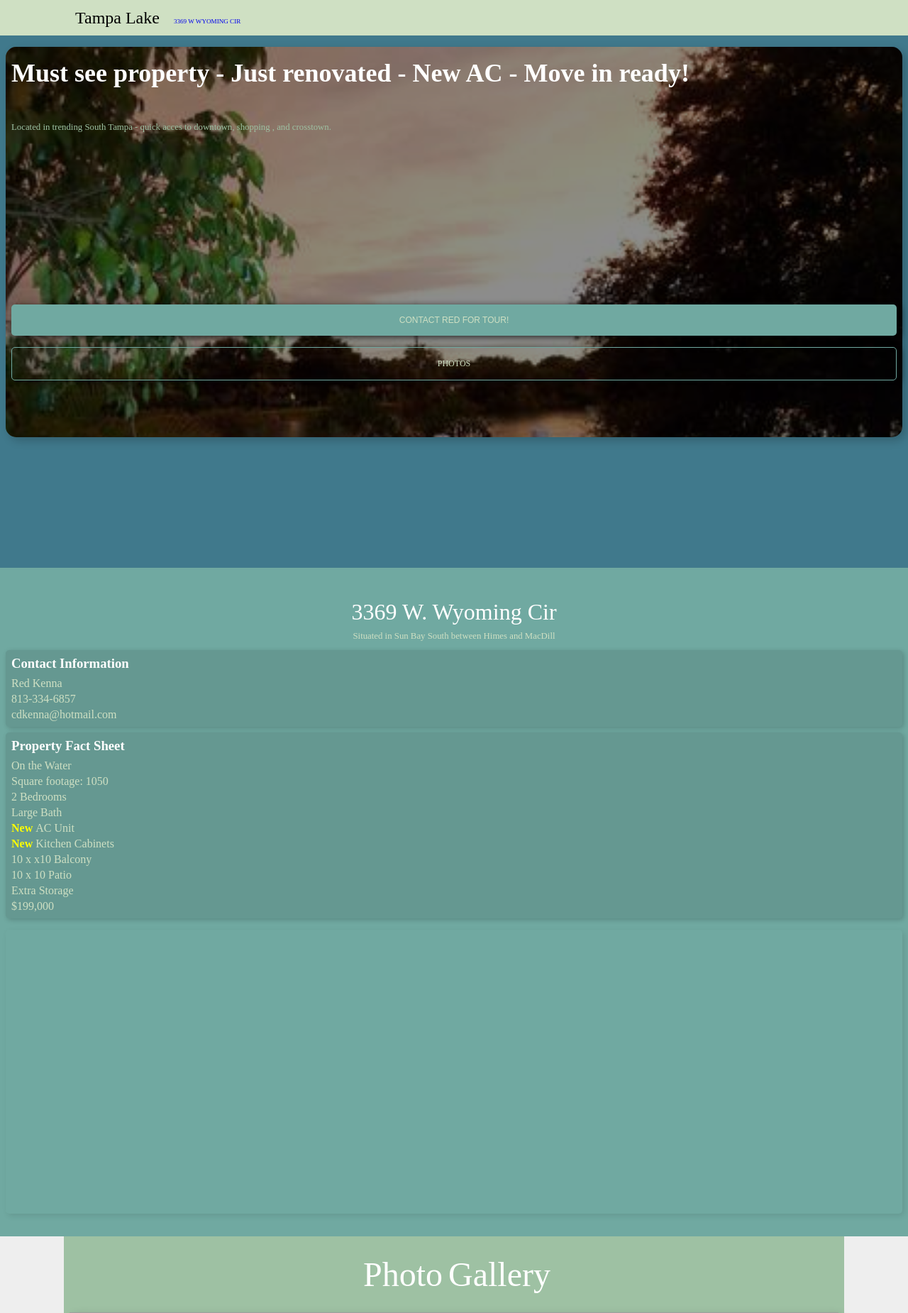
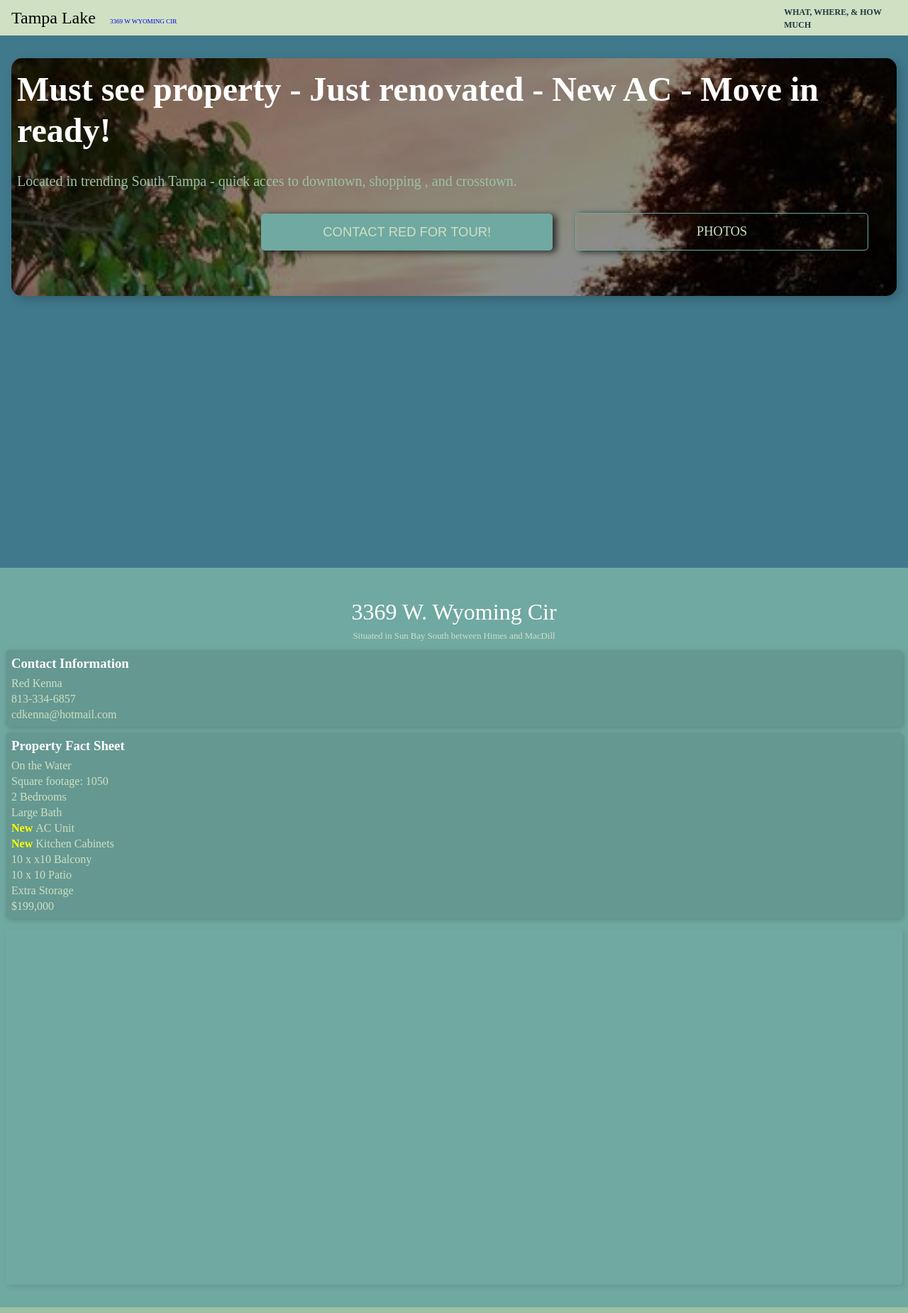
Before and after one commit to jimmmazz/tampa-lake, a PHP site: page / in a window 1280 px wide. Shown: the top 1850 px of the page at 71% size. Run offline with PHP 8.4, Linux system fonts and the light colour scheme; some libraries are stand-ins or nearby versions; grey boxes are pictures that could not be loaded.

Commit message:
mobile media query start

```diff
--- a/index.html
+++ b/index.html
@@ -27,7 +27,6 @@
         </div>
       </div>
     </nav>
-
     <section id="hero">
       <div class="modal">
         <div class="card card-contact">
@@ -37,7 +36,7 @@
           <p class="close-modal">close</p>
         </div>
       </div>
-      <div class="hero">
+      <div class="container hero">
         <div class="hero-heading-wrapper">
           <h1 class="hero-heading">
             Must see property - Just renovated - New AC - Move in ready!
@@ -57,7 +56,7 @@
       </div>
     </section>
     <section id="what-where">
-      <div class="what-where-container">
+      <div class="container what-where-container">
         <div class="what-where-header">
           <h2 class="what-where-title">3369 W. Wyoming Cir</h2>
           <p class="what-where-subtitle">
@@ -92,7 +91,7 @@
       </div>
     </section>
     <section id="gallery">
-      <div class="gallery-container">
+      <div class="container gallery-container">
         <div class="gallery-header">
           <h3 class="gallery-title gallery-title__g">Photo</h3>
           <h3 class="gallery-title">Gallery</h3>
@@ -147,7 +146,7 @@
       </div>
     </section>
     <footer id="footer">
-      <div class="footer-content">
+      <div class="container footer-content">
         <p class="footer-red-name">Red Kenna</p>
         <p class="footer-phone-number">813-334-6857</p>
         <p class="footer-email">cdkenna@hotmail.com</p>
--- a/public/style.css
+++ b/public/style.css
@@ -28,7 +28,7 @@ a {
   text-decoration: none;
 }
 
-/* Components */
+/* Components **************************************************** */
 .btn {
   display: inline-block;
   border: none;
@@ -43,17 +43,14 @@ a {
   box-shadow: 10px 10px 30px rgba(255,255,255,.2);
 }
 
-/* Layout */
+/* Layout ******************************************************** */
 .container {
   margin: auto;
-  max-width: 1100px;
+  max-width: 1500px;
   padding: .5rem 1rem;
 }
 
-/* ************************************************************ */
-/* ************************************************************ */
-
-/* Navbar */
+/* Navbar ******************************************************** */
 #nav {
     height: 50px;
     background-color: var(--light-color);
@@ -84,9 +81,10 @@ a {
 
 .nav-list {
   list-style-type: none;
-  display: flex;
+  width: auto;
+  /* display: flex;
   justify-content: space-between;
-  align-items: center;
+  align-items: center; */
 }
 .nav-item {
   padding: 3px 5px;
@@ -107,7 +105,7 @@ a {
   text-transform: uppercase;
 }
 
-/* Hero Section */
+/* Hero Section **************************************************** */
 #hero {
   background-color: var(--primary-color);
     height: calc(100vh - 50px);
@@ -277,6 +275,7 @@ a {
 .what-where-container {
     display: flex;
     flex-direction: column;
+    padding: 0;
 }
 
 .what-where-header {
@@ -303,7 +302,7 @@ a {
 
 .what-where-img {
     grid-row: 2/1;
-    height: 400px;
+    height: 500px;
     background-image: url(https://maps.googleapis.com/maps/api/staticmap?center=27.889357,-82.500478&size=400x400&zoom=14.5&markers=%7C27.883608,-82.499559%7C&styles=feature:poi%7Clabels%7Cvisibility:simplified&key=AIzaSyCup6xXaJM4-4dI-J-SunhwkWvZb89MC-c);
     box-shadow: 3px 3px 8px rgba(0,0,0,.1);
     border-radius: 5px;
@@ -357,8 +356,7 @@ a {
 
 /* Gallary Section */
 #gallery {
-  max-width: 1100px;
-  margin: 0 auto;
+background-color: var(--secondary-color);
 }
 
 .gallery-container {
@@ -454,4 +452,63 @@ a {
 .footer-content {
     padding: 1rem .5rem;
 }
-/* } */
+
+/* *********************************************** */
+/* ************Media Query GT 668***************** */
+/* *********************************************** */
+
+@media only screen and (min-width: 668px) {
+  .nav-menu {
+    display: initial;
+  }
+
+  .hero {
+    padding: 2rem 1rem;
+    grid-template-columns: 25% 75%;
+    grid-template-rows: 60% 40%;
+  }
+
+  .hero-img-wrapper {
+      grid-row: 1/-1;
+      grid-column: 1/-1;
+      height: 100%;
+      padding: 1rem;
+  }
+
+  .hero-heading-wrapper {
+    grid-column: 1/-1;
+    grid-row: 1/2;
+    align-self: flex-end;
+  }
+
+  .hero-heading {
+    font-size: 3rem;
+    line-height: 1.2;
+  }
+
+  .hero-subheading {
+    margin-top: 2rem;
+    font-size: 1.25rem;
+  }
+
+  .btn-wrapper {
+    grid-row: 2/-1;
+    grid-column: 2/-1;
+    justify-content: center;
+    align-items: center;
+    flex-direction: row;
+  }
+
+  .hero-btn,
+  .hero-btn--photos {
+    font-size: 1.15rem;
+    align-self: center;
+    margin-left: 2rem;
+  }
+
+ .hero-btn--photos {
+    margin-left: 2rem;
+    margin-bottom: 1rem;
+    margin-right: 2rem;
+  }
+}
```
Also changed, not shown: 1 other file.
